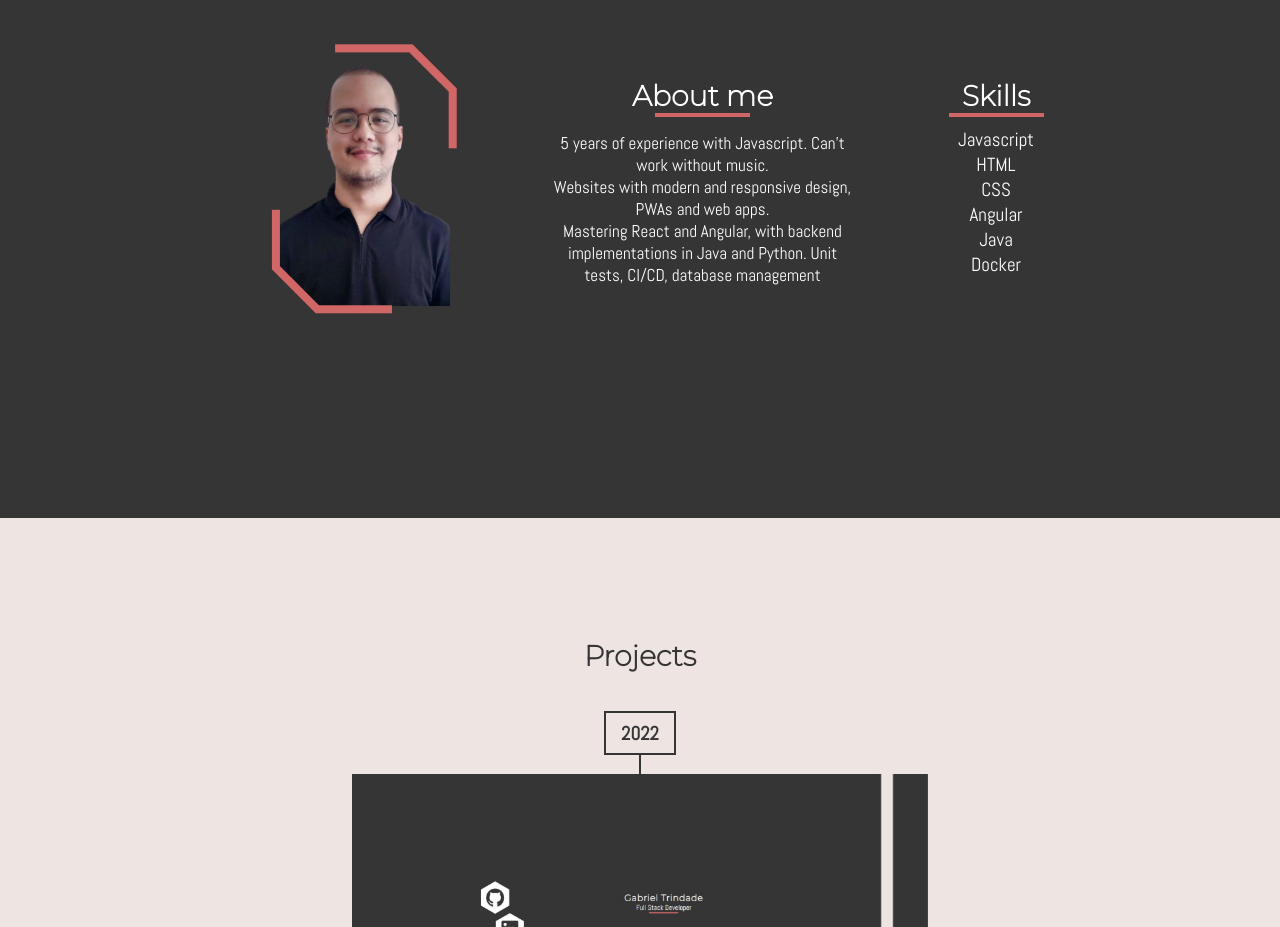
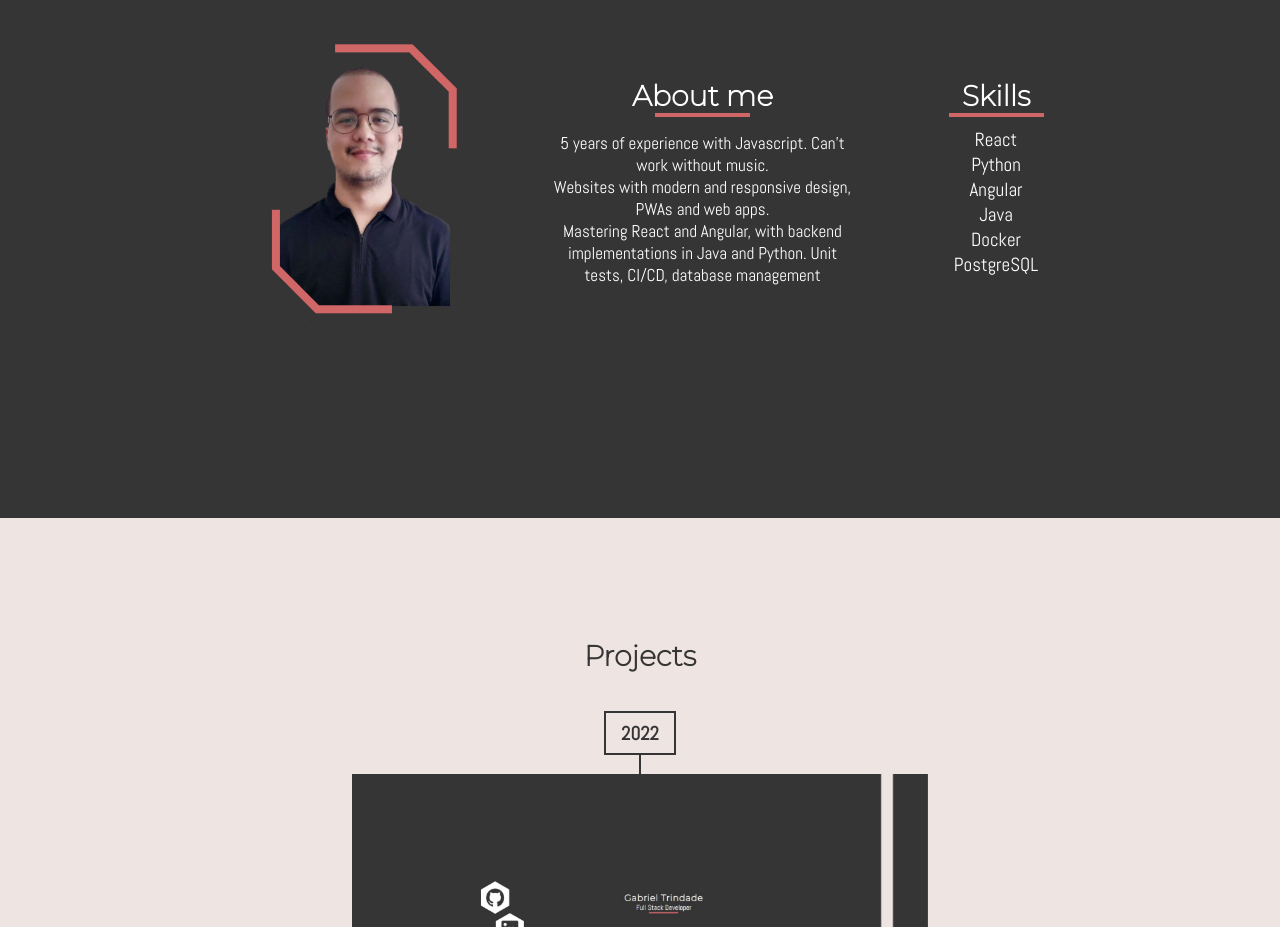
Before and after one commit to gvtrindade/gvtrindade.github.io, a plain HTML site: page index.html in a window 1280 px wide. Shown: the part 1000-1927 px from the top of the page. Drawn offline with Linux system fonts and the light colour scheme.

Commit message:
Alterar textos do site

```diff
--- a/assets/texts/Textos.js
+++ b/assets/texts/Textos.js
@@ -10,7 +10,7 @@ const textoPt = {
   descritivo__texto1: `${contadorDeAnos()} anos de experiência com Javascript. Atualmente trabalha como estagiário na Basis Tecnologia. Não consegue trabalhar sem música.`,
   descritivo__texto2: "Sites com design moderno e responsívo, PWAs e aplicações web.",
   descritivo__texto3: "Habilidades em React e Angular, com implementações de backend em Java e Python. Testes unitários, CI/CD, gerenciamento de bancos de dados",
-  qualificacoes__titulo: "Qualificações",
+  qualificacoes__titulo: "Habilidades",
   projetos__titulo: "Projetos",
   inicioTimeline: "Início"
 }
--- a/index.html
+++ b/index.html
@@ -197,12 +197,12 @@
             <h2 id="qualificacoes__titulo"></h2>
             <hr class="texto__divisoria">
             <ul>
-              <li style="--order: 1">Javascript</li>
-              <li style="--order: 2">HTML</li>
-              <li style="--order: 3">CSS</li>
-              <li style="--order: 4">Angular</li>
-              <li style="--order: 5">Java</li>
-              <li style="--order: 6">Docker</li>
+              <li style="--order: 1">React</li>
+              <li style="--order: 2">Python</li>
+              <li style="--order: 3">Angular</li>
+              <li style="--order: 4">Java</li>
+              <li style="--order: 5">Docker</li>
+              <li style="--order: 6">PostgreSQL</li>
             </ul>
           </div>
         </div>
```
